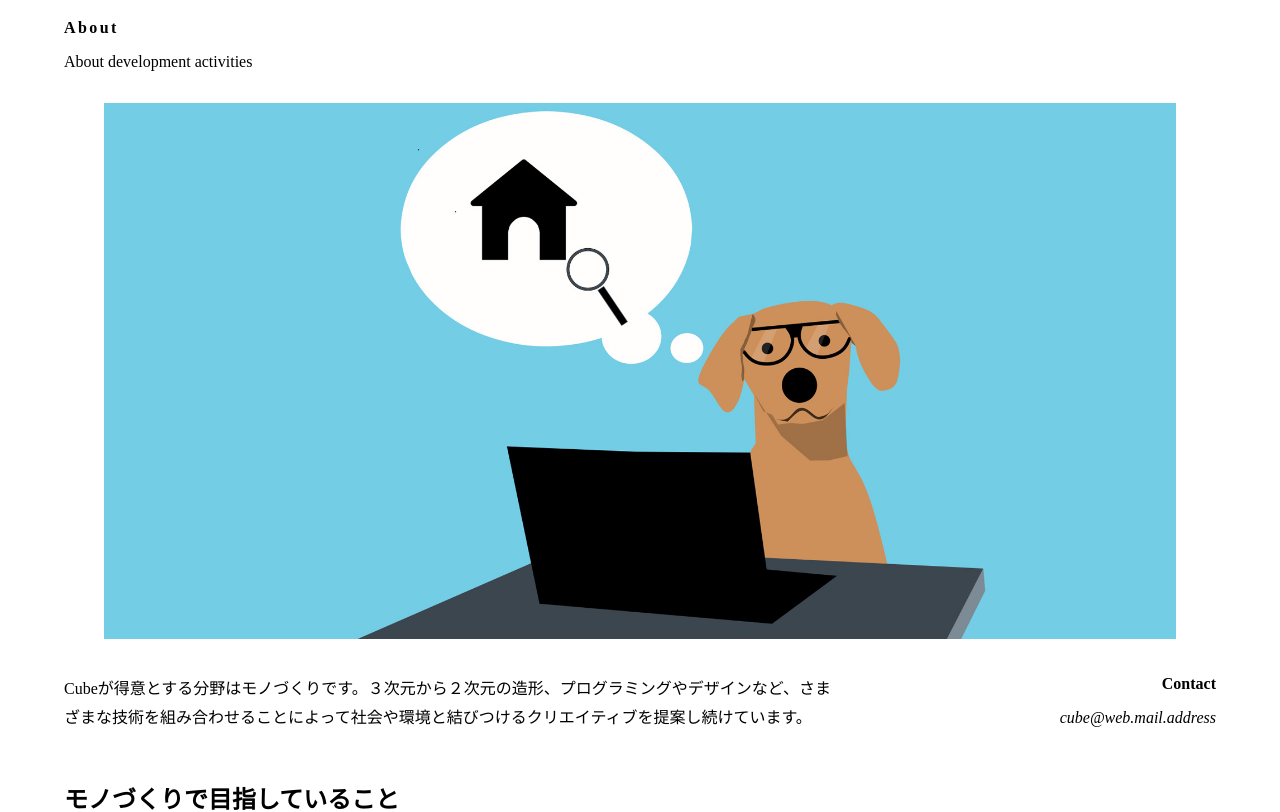
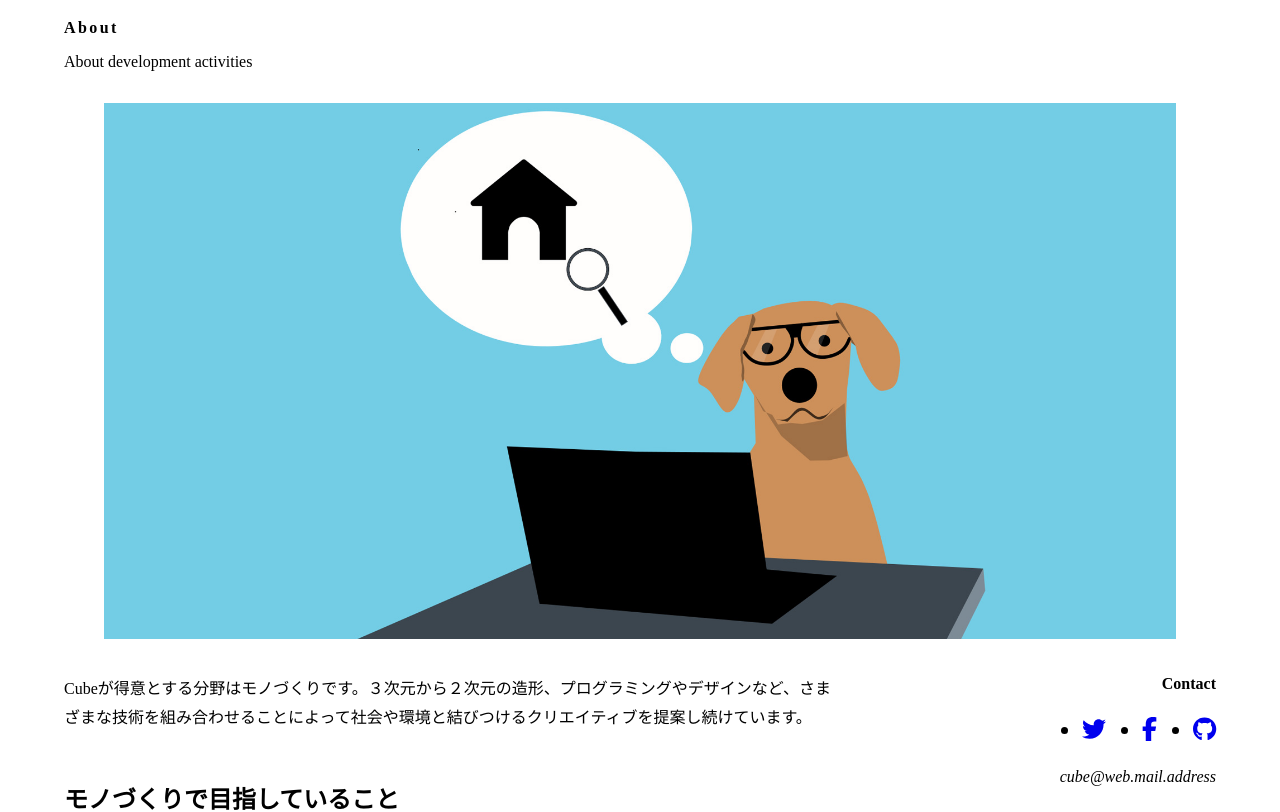
Before and after one commit to itc-n23015/blog, a Next.js app: page /about in a window 1280 px wide. Shown: the top 812 px of the page. Built offline with nearby package versions, Linux system fonts and the light colour scheme.

Commit message:
5.9 p178
ソーシャルメニューリンクを入れた

```diff
--- a/components/contact.js
+++ b/components/contact.js
@@ -1,9 +1,11 @@
+import Social from 'components/social'
 import styles from 'styles/contact.module.css'
 
 export default function Contact () {
   return (
     <div className={styles.stack}>
       <h3 className={styles.heading}>Contact</h3>
+      <Social />
       <address>cube@web.mail.address</address>
     </div>
   )
--- a/components/footer.js
+++ b/components/footer.js
@@ -1,5 +1,6 @@
 import Container from 'components/container'
 import Logo from 'components/logo'
+import Social from 'components/social'
 import styles from 'styles/footer.module.css'
 
 export default function Footer () {
@@ -8,7 +9,7 @@
       <Container>
         <div className={styles.flexContainer}>
           <Logo />
-          [ソーシャル]
+          <Social />
         </div>
       </Container>
     </footer>
--- /dev/null
+++ b/components/social.js
@@ -0,0 +1,33 @@
+import styles from 'styles/social.module.css'
+
+import { FontAwesomeIcon } from '@fortawesome/react-fontawesome'
+import {
+  faTwitter,
+  faFacebookF,
+  faGithub
+} from '@fortawesome/free-brands-svg-icons'
+
+export default function Social () {
+  return (
+    <ul className={styles.list}>
+      <li>
+        <a href='https://twitter.com/'>
+          <FontAwesomeIcon icon={faTwitter} />
+          <span className='sr-only'>Twitter</span>
+        </a>
+      </li>
+      <li>
+        <a href='https://www.facebook.com/'>
+          <FontAwesomeIcon icon={faFacebookF} />
+          <span className='sr-only'>Facebook</span>
+        </a>
+      </li>
+      <li>
+        <a href='https://github.com/'>
+          <FontAwesomeIcon icon={faGithub} />
+          <span className='sr-only'>GitHub</span>
+        </a>
+      </li>
+    </ul>
+  )
+}
```
